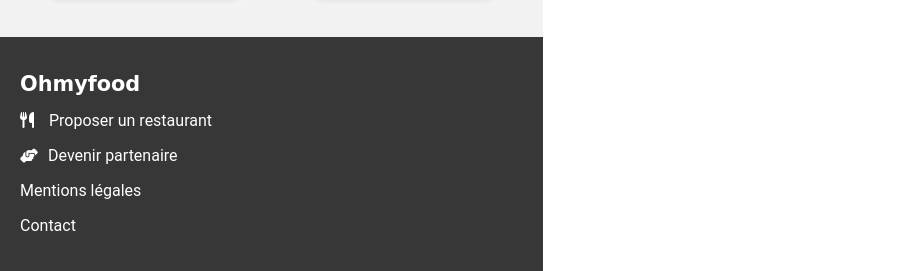
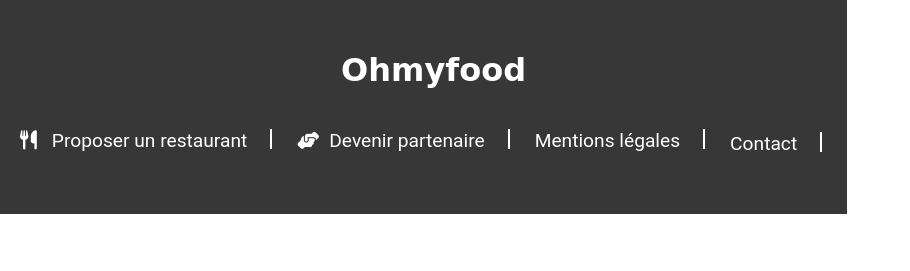
Before and after one commit to Jmarc725/JeanmarcLemaire_3_07012021, a plain HTML site: page index.html in a window 1280 px wide. Shown: the part 1437-1708 px from the top of the page, without its empty margins (0-910 px from the left). After the commit the page ends 1651 px from the top, so only its background shows below. Drawn offline with Linux system fonts and the light colour scheme; a web font is replaced by a local one.

Commit message:
menus tablet desktop responsive

```diff
--- a/scss/components/_button.scss
+++ b/scss/components/_button.scss
@@ -3,7 +3,7 @@
 .btn {
     @include linear-gradient;
     @include box-shadow;
-    width: 45%;
+    width: 42%;
     // padding: 5px;
     margin: 20px auto;
     border: 0.1px solid white;
@@ -11,7 +11,10 @@
     margin-bottom: 15px;
     text-align: center;
     @include tablet-only {
-        width: 35%;
+        width: 30%;
+        @include desktop-only {
+            width: 25%;
+        }
     }
 
     &--bigger {
--- a/scss/components/_plat.scss
+++ b/scss/components/_plat.scss
@@ -36,6 +36,9 @@
 
         &--condensed {
             font-size: 0.85em;
+            @include tablet-only {
+                font-size: 1.3em;
+            }
     }
 }
 
--- a/scss/layout/_footer.scss
+++ b/scss/layout/_footer.scss
@@ -5,6 +5,9 @@
     padding-left: 20px;
     padding-top: 15px;
     padding-bottom: 20px;
+    @include tablet-only {
+        text-align: center;
+    }
 
     &__headings {
         font-family: 'shrikhand', cursive;
@@ -12,19 +15,56 @@
         color: white;
         margin-top: 20px;
         margin-bottom: 15px;
+        @include tablet-only {
+            font-size: 1.5em;
+            @include desktop-only {
+                padding-top: 20px;
+                margin-bottom: 40px;
+                font-size: 2em;
+
+            }
+        }
     }
 
     &__list--icon {
         display: flex;
         align-items: baseline;
+        @include tablet-only {
+            justify-content: center;
+        }
     }
 
     & p {
     margin-top: 0;
     // margin-bottom: 5px;
     color: white;
+    @include tablet-only {
+        font-size: 1.2em;
+        }
     }
 }
+
+.footer__wrapper {
+    display: flex;
+    justify-content: center;
+    & p {
+        margin-right: 50px;
+        padding-bottom: 20px;
+    }
+}
+
+.footer p {
+    position: relative;
+}
+.footer p::after {
+    position: absolute;
+    height: 20px;
+    width: 2px;
+    background-color: white;
+    content: "";
+    right: -25px;
+}
+
 
 .contact {
     margin-top: 3px;
@@ -33,10 +73,16 @@
 .fa-utensils {
     margin-right: 15px;
     color: white;
+    @include tablet-only {
+        font-size: 1.2em;
+    }
 }
 
 .fa-hands-helping {
     margin-right: 10px;
     font-size: 0.9em;
     color: white;
+    @include tablet-only {
+        font-size: 1.1em;
+    }
 }
```
Also changed, not shown: css/main.css, 1 other file.
